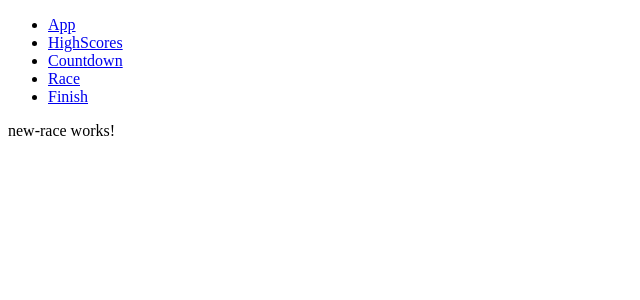
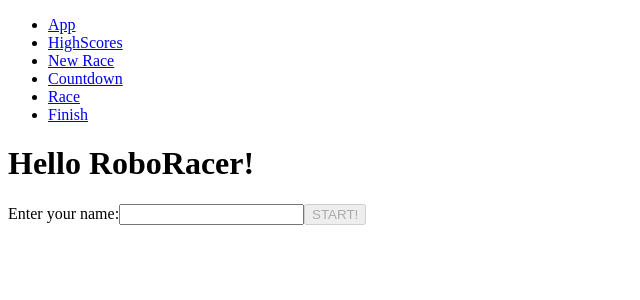
Before and after one commit to markosankovic/synapticon-roboracing, an Angular app: page /new-race in a window 1280 px wide. Shown: the top 300 px of the page, without its empty margins (0-640 px from the left). Built offline with nearby package versions, Linux system fonts and the light colour scheme.

Commit message:
Implement new-race

```diff
--- a/src/app/app.component.html
+++ b/src/app/app.component.html
@@ -2,6 +2,7 @@
   <ul>
     <li><a routerLink="/">App</a></li>
     <li><a routerLink="/high-scores">HighScores</a></li>
+    <li><a routerLink="/new-race">New Race</a></li>
     <li><a routerLink="/countdown">Countdown</a></li>
     <li><a routerLink="/race">Race</a></li>
     <li><a routerLink="/finish">Finish</a></li>
--- a/src/app/app.module.ts
+++ b/src/app/app.module.ts
@@ -3,6 +3,8 @@ import { NgModule } from '@angular/core';
 import { FormsModule } from '@angular/forms';
 import { HttpModule } from '@angular/http';
 import { RouterModule } from '@angular/router';
+
+import { RaceService } from './race.service';
 
 import { AppComponent } from './app.component';
 import { HighScoresComponent } from './high-scores/high-scores.component';
@@ -47,7 +49,9 @@ import { FinishComponent } from './finish/finish.component';
       }
     ])
   ],
-  providers: [],
+  providers: [
+    RaceService
+  ],
   bootstrap: [AppComponent]
 })
 export class AppModule { }
--- a/src/app/countdown/countdown.component.html
+++ b/src/app/countdown/countdown.component.html
@@ -1,8 +1,9 @@
+<p>{{this.player}} get ready...</p>
 <h1 *ngIf="this.countdown > 0; else goBlock">
   {{this.countdown}}
 </h1>
-<template #goBlock>
+<ng-template #goBlock>
   <h1>
     GO!
   </h1>
-</template>
+</ng-template>
--- a/src/app/countdown/countdown.component.ts
+++ b/src/app/countdown/countdown.component.ts
@@ -1,6 +1,8 @@
 import { Component, OnInit } from '@angular/core';
 import { Observable } from 'rxjs/Rx';
 import { Router } from '@angular/router';
+
+import { RaceService } from '../race.service';
 
 @Component({
   selector: 'app-countdown',
@@ -9,11 +11,13 @@ import { Router } from '@angular/router';
 })
 export class CountdownComponent implements OnInit {
 
+  player: string;
   countdown: number = 3;
 
-  constructor(private router: Router) { }
+  constructor(private router: Router, private raceService: RaceService) { }
 
   ngOnInit() {
+    this.player = this.raceService.player;
     const timer = Observable.timer(1000, 1000);
     const subscribe = timer.subscribe(() => {
       if (this.countdown > 0) {
--- a/src/app/new-race/new-race.component.html
+++ b/src/app/new-race/new-race.component.html
@@ -1,3 +1,6 @@
-<p>
-  new-race works!
-</p>
+<h1>Hello RoboRacer!</h1>
+<form (ngSubmit)="onSubmit()" #formCtrl="ngForm">
+  <label for="player">Enter your name:</label>
+  <input type="text" name="player" id="player" [(ngModel)]="this.player" required />
+  <button type="submit" [disabled]="!formCtrl.form.valid">START!</button>
+</form>
--- a/src/app/new-race/new-race.component.ts
+++ b/src/app/new-race/new-race.component.ts
@@ -1,4 +1,7 @@
 import { Component, OnInit } from '@angular/core';
+import { Router } from '@angular/router';
+
+import { RaceService } from '../race.service';
 
 @Component({
   selector: 'app-new-race',
@@ -7,9 +10,16 @@ import { Component, OnInit } from '@angular/core';
 })
 export class NewRaceComponent implements OnInit {
 
-  constructor() { }
+  player: string;
+
+  constructor(private router: Router, private raceService: RaceService) { }
 
   ngOnInit() {
   }
 
+  onSubmit() {
+    this.raceService.player = this.player;
+    this.router.navigate(['/countdown']);
+  }
+
 }
```
Also changed, not shown: src/app/race.service.ts (added, +12 -0 lines), 1 other file (tests, documents, lock files or other folders).
